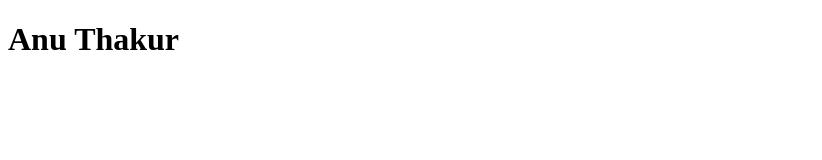
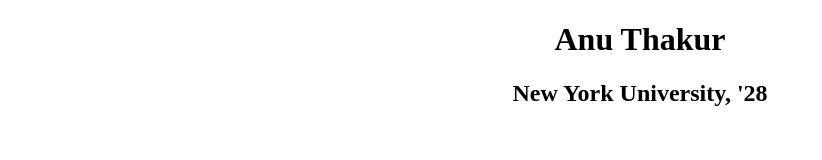
Before and after one commit to anuthakur1/anuthakur1.github.io, a plain HTML site: page index.html in a window 1280 px wide. Shown: the whole page, without its empty margins (0-822 px from the left). Drawn offline with Linux system fonts and the light colour scheme.

Commit message:
Update index.html

```diff
--- a/index.html
+++ b/index.html
@@ -4,6 +4,7 @@
 <title>Anu Thakur</title>
 </head>
 <body>
-    <h1>Anu Thakur</h1>
+    <h1 style="text-align:center;">Anu Thakur</h1>
+    <h2 style="text-align:center;">New York University, '28</h2>
 </body>
 </html>
```
